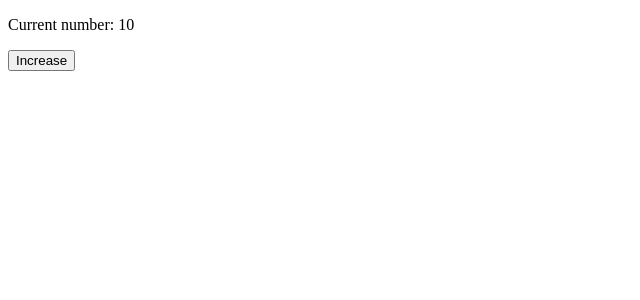
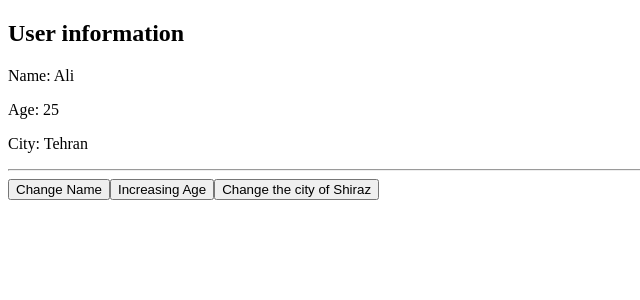
Before and after one commit to mehdijeyranii/React-props, a React (Vite) app: page / in a window 1280 px wide. Shown: the top 300 px of the page, without its empty margins (0-640 px from the left). Built offline with nearby package versions, Linux system fonts and the light colour scheme.

Commit message:
Implement user profile management using object state

```diff
--- a/src/App.tsx
+++ b/src/App.tsx
@@ -1,15 +1,51 @@
 import { useState } from "react";
 
-const Counter = () => {
-  const [count, setCount] = useState(() => {
-    console.log("Initializing...");
-    return 10;
+interface UserProps {
+  name: string;
+  age: number;
+  city: string;
+}
+
+const UserProfile = () => {
+  const [user, setUser] = useState<UserProps>({
+    name: "Ali",
+    age: 25,
+    city: "Tehran",
   });
+
+  const changeName = () => {
+    setUser((prevUser) => ({
+      ...prevUser,
+      name: "Mehdi",
+    }));
+  };
+
+  const increaseAge = () => {
+    setUser((prevUser) => ({
+      ...prevUser,
+      age: prevUser.age + 1,
+    }));
+  };
+
+  const changeCity = (newCity: string) => {
+    setUser((prevUser) => ({
+      ...prevUser,
+      city: newCity,
+    }));
+  };
 
   return (
     <div>
-      <p>Current number: {count}</p>
-      <button onClick={() => setCount(count + 1)}>Increase</button>
+      <h2>User information</h2>
+      <p>Name: {user.name}</p>
+      <p>Age: {user.age}</p>
+      <p>City: {user.city}</p>
+      <hr />
+      <button onClick={changeName}>Change Name</button>
+      <button onClick={increaseAge}>Increasing Age</button>
+      <button onClick={() => changeCity("Shiraz")}>
+        Change the city of Shiraz
+      </button>
     </div>
   );
 };
@@ -17,7 +53,7 @@ const Counter = () => {
 const App = () => {
   return (
     <div>
-      <Counter />
+      <UserProfile />
     </div>
   );
 };
```
